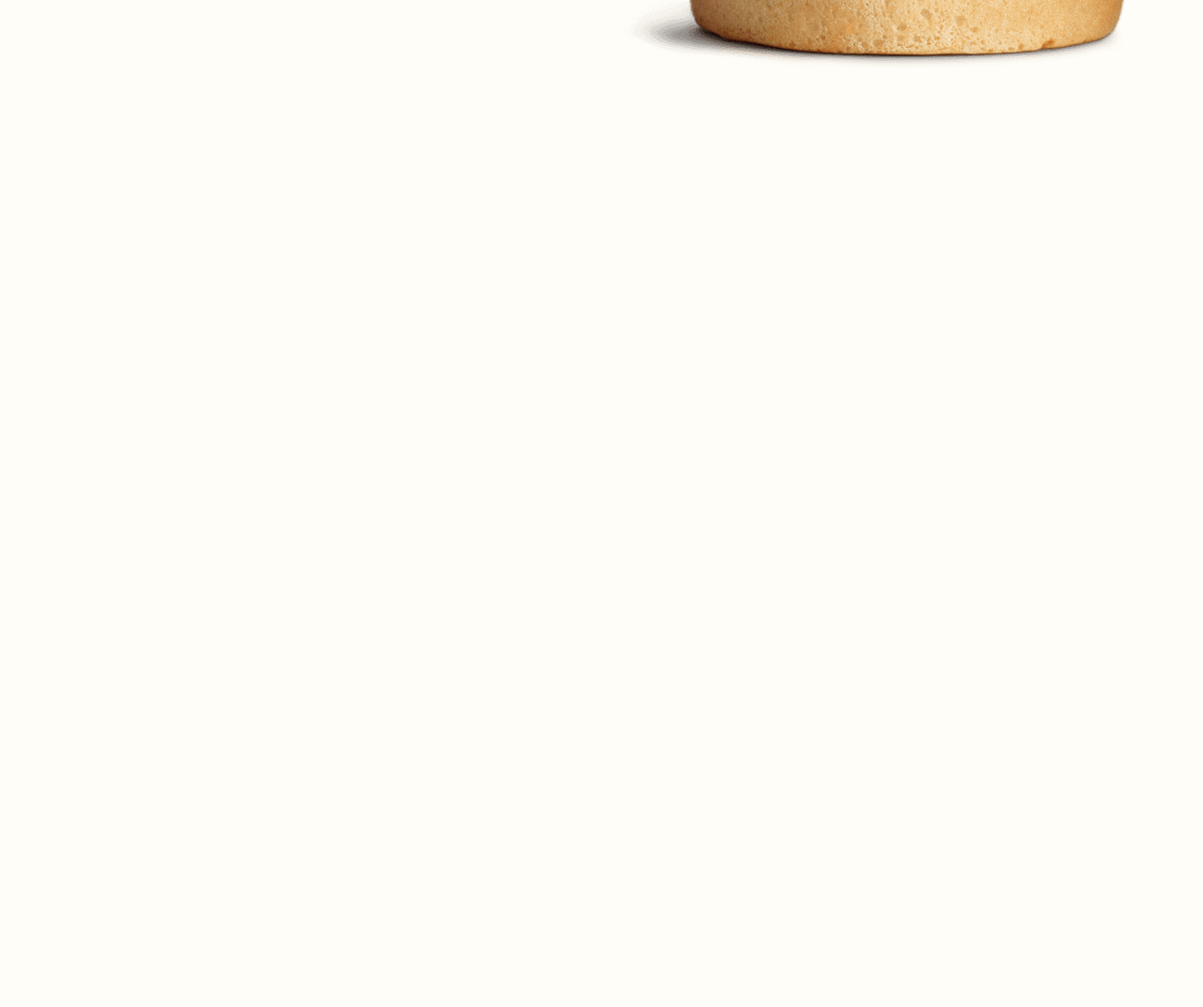
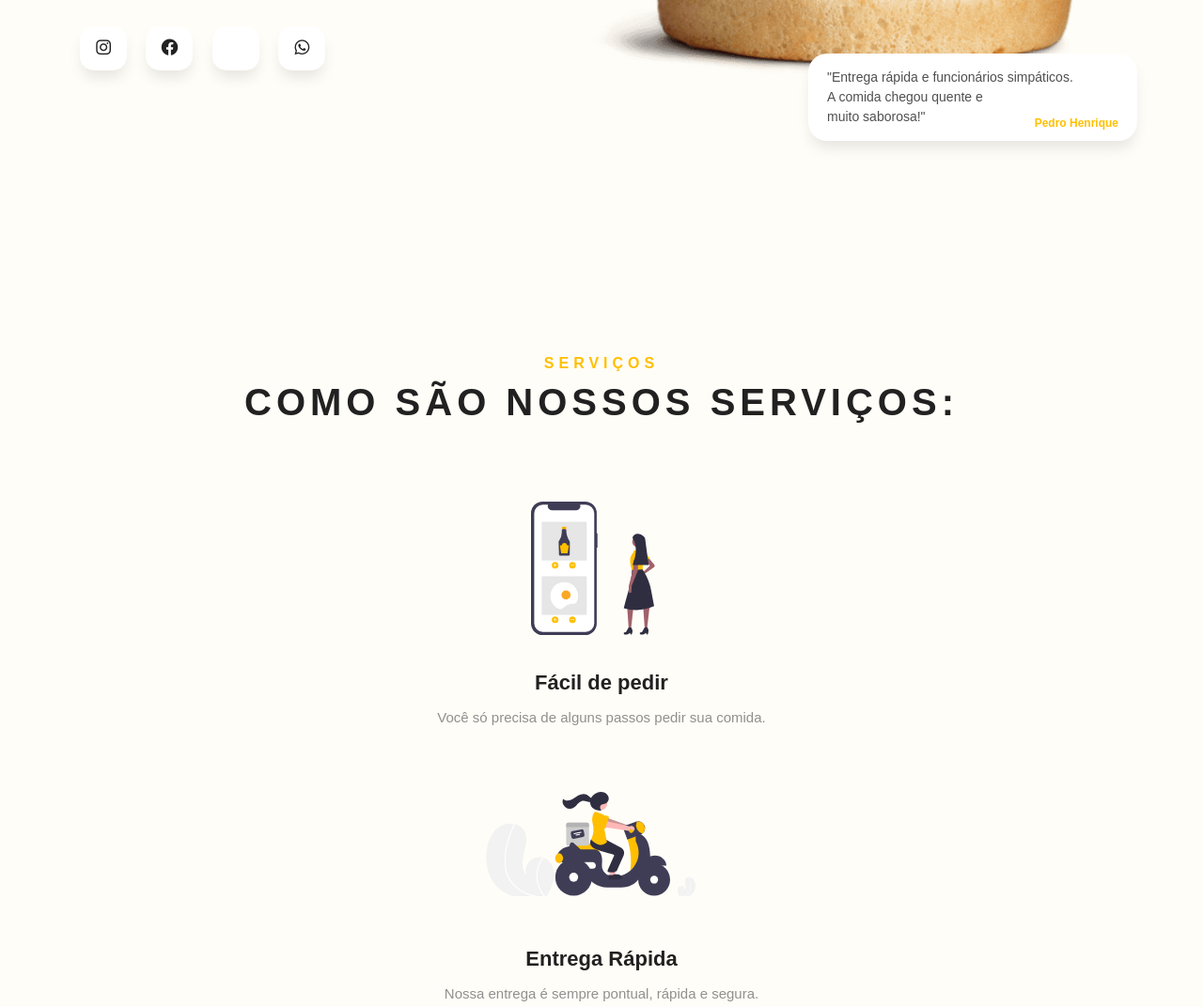
Before and after one commit to apc-64/Menu-Digital, a plain HTML site: page index.html in a window 1280 px wide. Shown: the part 680-1752 px from the top of the page at 94% size. Before the commit the page ends 952 px from the top, so only its background shows below. Drawn offline with Linux system fonts and the light colour scheme.

Commit message:
finalizando banner, começãndo serviços

```diff
--- a/css/main.css
+++ b/css/main.css
@@ -56,10 +56,16 @@ b{
     padding: 10px 20px;
     font-size: 20px;
     box-shadow: 0px 10px 15px -3px rgba(0,0,0,0.1);
+
 }
 
+/*Quando o mouse passa pelo botão, muda de cor;*/
+.btn-white.active, .btn-white:hover{
+    background-color: var(--color-primary);
+}
+
+
 /*Icone do botao*/
-
 .btn-icon{
     padding-right: 75px;
 }
@@ -134,3 +140,97 @@ a.navbar-brand{
 
 
 }
+
+.btn-sm{
+    padding: 9px 15px!important;
+    border-radius: 15px!important;
+    font-size: 18px!important;
+}
+
+.btn-social{
+    width: 50px;
+}
+
+.card-banner{
+    height: 450px;
+    width: 450px;
+    border-radius: 170px;
+    background-color: #f4c949;
+    position: absolute;
+    right: 0;
+    top: -80px;
+}
+
+.img-banner img{
+    position: absolute;
+    width: 570px;
+    top: 30px;
+    right: 15px;
+}
+
+.card{
+    border-radius: 20px;
+    padding: 15px 20px;
+    font-size: 20px;
+    box-shadow: 0px 10px 15px -3px rgba(0,0,0,0.1)!important;
+    border: none!important;
+
+}
+
+.card-case{
+    width: 350px;
+    font-size: 14px;
+    position: absolute;
+    right: 0;
+    bottom: -75px;
+}
+
+.card-case-name{
+    position: absolute;
+    font-size: 12px;
+    color: var(--color-primary);
+    right: 20px;
+    bottom: 10px;
+
+}
+
+.servicos{
+    padding-top: 100px;
+    padding-bottom: 150px;
+}
+
+.hint-title{
+    color: var(--color-primary);
+    font-size: 16px;
+    text-transform: uppercase;
+    letter-spacing: 5px;
+}
+
+.title{
+    color: var(--color-black);
+    font-size: 40px;
+    margin-top: 5px;
+    margin-bottom: 30px;
+}
+.card-icon{
+    height: 150px;
+    margin: 0 auto;
+    margin-bottom: 30px;
+    display: flex;
+    justify-content: center;
+    align-items: center;
+
+}
+
+.card-text{
+    color: var(--color-text-out);
+    font-size: 15px;
+    padding: 0px 30px;
+
+}
+
+.card-text p{
+    font-size: 22px;
+    color: var(--color-black);
+    margin-bottom: 10px;
+}
--- a/index.html
+++ b/index.html
@@ -7,7 +7,12 @@
 
     <!-- Imports -->
     <link rel="stylesheet" href="./css/bootstrap.min.css">
-    <link rel="stylesheet" href="./css/fontawesome.css">
+
+    <link
+    rel="stylesheet"
+    href="https://cdnjs.cloudflare.com/ajax/libs/font-awesome/6.4.2/css/all.min.css"
+    />
+
     <link rel="stylesheet" href="./css/main.css">
 
 
@@ -91,10 +96,45 @@
                         </div>
 
                     </div>
+
+                    <div class="social-buttons">
+                        <a class="btn btn-sm btn-white btn-social mt-4 mr-3">
+                            <i class="fab fa-instagram"></i>
+                        </a>
+                        <a class="btn btn-sm btn-white btn-social mt-4 mr-3">
+                            <i class="fab fa-facebook"></i>
+                        </a>
+                        <a class="btn btn-sm btn-white btn-social mt-4 mr-3">
+                            <i class="fa-brands fa-x-twitter"></i>
+
+                        </a>
+                        <a class="btn btn-sm btn-white btn-social mt-4">
+                            <i class="fab fa-whatsapp"></i>
+                        </a>
+                    </div>
+
                 </div>
 
                 <div class="col-6">
-                    <img src="./img/burguer.png" alt="hambúrguer delicioso">
+
+                    <div class="card-banner">
+
+                    </div>
+
+                    <div class="d-flex img-banner">
+                        <img src="./img/burguer.png" alt="hambúrguer delicioso">
+                    </div>
+
+                    <div class="card card-case">
+                        "Entrega rápida e funcionários simpáticos.
+                        <br>A comida chegou quente e<br>
+                        muito saborosa!"
+
+                        <span class="card-case-name">
+                            <b>Pedro Henrique</b>
+                        </span>
+                    </div>
+
                 </div>
            </div>
 
@@ -103,7 +143,74 @@
     </section>
 
     <section class="servicos" id="servicos">
+        <div class="container">
+            <div class="row">
+                <div class="col-12 text-center mb-5">
 
+                    <span  class="hint-title">
+                        <b>Serviços</b>
+
+                        <h1 class="title">
+                            <b>Como são nossos serviços:</b>
+                        </h1>
+
+                    </span>
+
+                </div>
+
+                <div class="col-12 col-4 mb-5">
+
+                    <div class="card-icon text-center">
+                        <img src="./img/icone-pedido.svg" width="150">
+                    </div>
+
+                    <div class="card-text text-center mt-3">
+                        <p><b>Fácil de pedir</b></p>
+
+                        <span>
+                            Você só precisa de alguns passos pedir sua comida.
+                        </span>
+
+                    </div>
+
+                </div>
+
+                <div class="col-12 col-4 mb-5">
+
+                    <div class="card-icon text-center">
+                        <img src="./img/icone-delivery.svg" width="250">
+                    </div>
+
+                    <div class="card-text text-center mt-3">
+                        <p><b>Entrega Rápida</b></p>
+
+                        <span>
+                            Nossa entrega é sempre pontual, rápida e segura.
+                        </span>
+
+                    </div>
+
+                </div>
+
+                <div class="col-12 col-4 mb-5">
+
+                    <div class="card-icon text-center">
+                        <img src="./img/icone-qualidade.svg" width="250">
+                    </div>
+
+                    <div class="card-text text-center mt-3">
+                        <p><b>Melhor Qualidade</b></p>
+
+                        <span>
+                            Não só a rapidez na entrega, a qualidade também é o nosso forte.
+                        </span>
+
+                    </div>
+
+                </div>
+
+            </div>
+        </div>
     </section>
 
     <section class="cardapio" id="cardapio">
@@ -132,7 +239,4 @@
 </body>
 
 
-
-
-
 </html>
```
